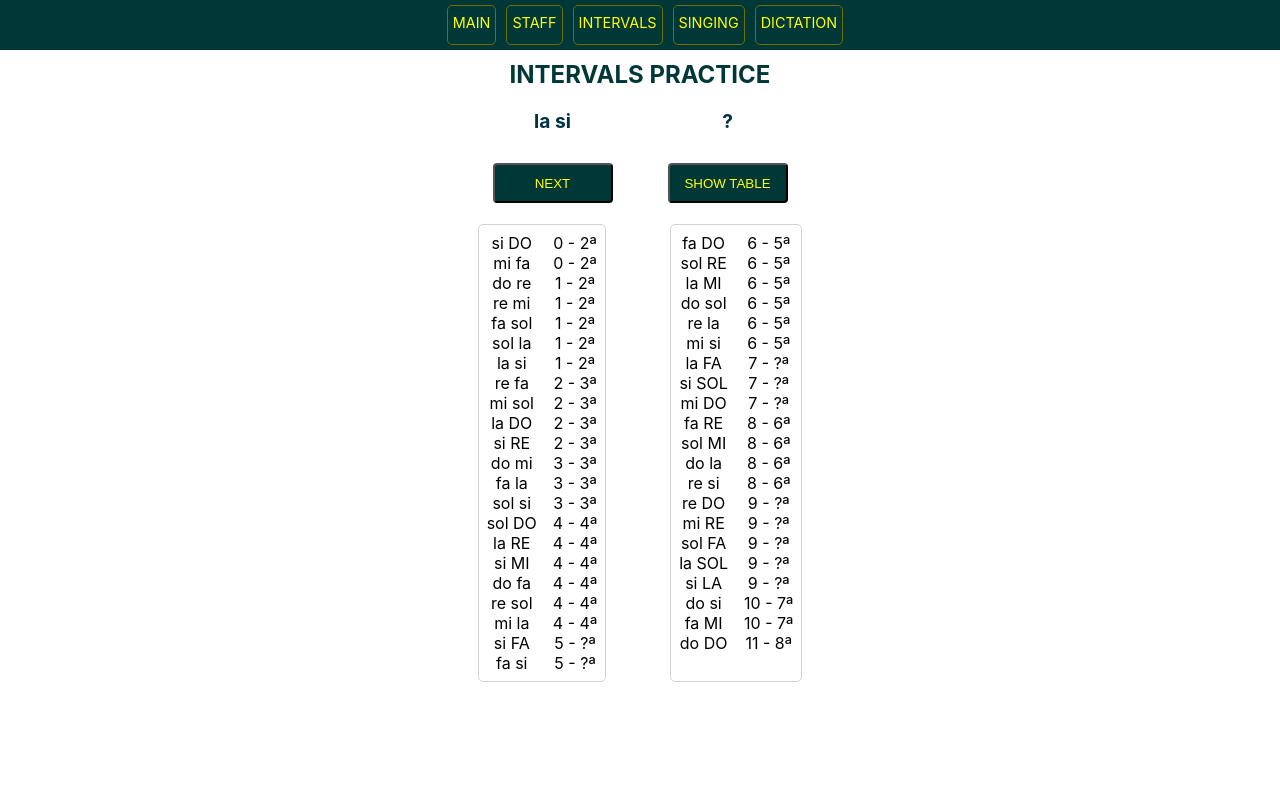
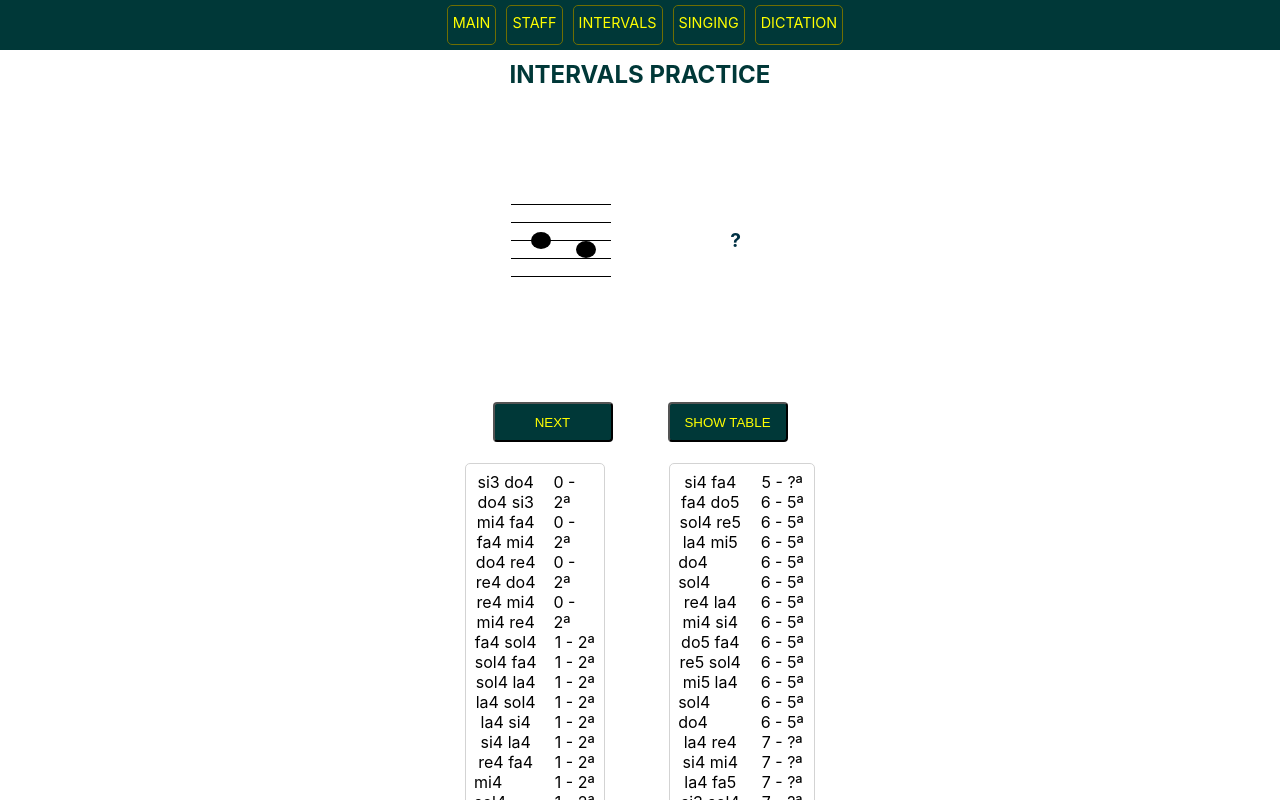
Before and after one commit to JosepConejero/music-training, a React (Create React App) app: page /intervals in a window 1280 px wide. Both pictures are taken after a click on the button "SHOW TABLE". Shown: the top 800 px of the page. Built offline with nearby package versions, Linux system fonts and the light colour scheme; the HTML template or start-up script is replaced by a standard one.

Commit message:
Added my-intervals lit element

```diff
--- /dev/null
+++ b/src/lit-elements/my-intervals.js
@@ -0,0 +1,265 @@
+import { LitElement, css, html } from "lit";
+
+export class MyIntervals extends LitElement {
+  static properties = {
+    clave: {},
+    /* nota1: { type: String, state: true, attribute: 'nota1' }, */
+    nota1: {},
+    nota2: {},
+  };
+
+  // Define scoped styles right with your component, in plain CSS
+  static styles = css`
+    :host {
+      --alto: 250px;
+      --ancho: 100px;
+      margin: 0;
+      padding: 0;
+    }
+
+    .container {
+      position: relative;
+      height: var(--alto);
+      width: var(--ancho);
+       /*border: 1px solid black; */
+      margin: 1em;
+    }
+
+    .linea {
+      position: absolute;
+      border-top: 0.1px solid black;
+      height: 0;
+    }
+
+    .linea-larga {
+      width: 100%;
+    }
+
+    .linea-corta1 {
+      width: 30%;
+      left: calc(50% - 35%);
+    }
+
+    .linea-corta2 {
+      width: 30%;
+      left: calc(50% + 10%);
+    }
+
+    .linea-visible {
+      visibility: visible;
+    }
+
+    .linea-oculta {
+      visibility: hidden;
+    }
+
+    .element1 {
+      top: 7.14285714285714%;
+    }
+    .element2 {
+      top: calc(7.14285714285714% * 2);
+    }
+    .element3 {
+      top: calc(7.14285714285714% * 3);
+    }
+    .element4 {
+      top: calc(7.14285714285714% * 4);
+    }
+    .element5 {
+      top: calc(7.14285714285714% * 5);
+    }
+    .element6 {
+      top: calc(7.14285714285714% * 6);
+    }
+    .element7 {
+      top: calc(7.14285714285714% * 7);
+    }
+    .element8 {
+      top: calc(7.14285714285714% * 8);
+    }
+    .element9 {
+      top: calc(7.14285714285714% * 9);
+    }
+    .element10 {
+      top: calc(7.14285714285714% * 10);
+    }
+    .element11 {
+      top: calc(7.14285714285714% * 11);
+    }
+    .element12 {
+      top: calc(7.14285714285714% * 12);
+    }
+    .element13 {
+      top: calc(7.14285714285714% * 13);
+    }
+
+    .nota1 {
+      position: absolute;
+      width: 20%;
+      height: calc(7.14% - 1px);
+      border-radius: 50% 50%;
+      background-color: black;
+      left: calc(50% - 30%);
+    }
+
+    .nota2 {
+      position: absolute;
+      width: 20%;
+      height: calc(7.14% - 1px);
+      border-radius: 50% 50%;
+      background-color: black;
+      left: calc(50% + 15%);
+    }
+
+    .sostenido1 {
+      position: absolute;
+      width: 20%;
+      height: calc(7.14% - 1px);
+      background-color: white;
+      border: 1px solid black;
+      left: calc(50% - 45%);
+      visibility: hidden;
+    }
+
+    .sostenido2 {
+      position: absolute;
+      width: 20%;
+      height: calc(7.14% - 1px);
+      background-color: white;
+      border: 1px solid black;
+      left: calc(50% + 5%);
+      visibility: hidden;
+    }
+
+    .la6 {
+      top: calc(0% + 1px);
+    }
+    .sol6 {
+      top: calc(7.14% - 3.57% + 1px);
+    }
+    .fa6 {
+      top: calc(7.14% + 1px);
+    }
+    .mi6 {
+      top: calc(14.28% - 3.57% + 1px);
+    }
+    .re6 {
+      top: calc(14.28% + 1px);
+    }
+    .do6 {
+      top: calc(21.42% - 3.57% + 1px);
+    }
+    .si5 {
+      top: calc(21.42% + 1px);
+    }
+    .la5 {
+      top: calc(28.57% - 3.57% + 1px);
+    }
+
+    .sol5 {
+      top: calc(28.57% + 1px);
+    }
+    .fa5 {
+      top: calc(35.71% - 3.57% + 1px);
+    }
+    .mi5 {
+      top: calc(35.71% + 1px);
+    }
+    .re5 {
+      top: calc(42.85% - 3.57% + 1px);
+    }
+    .do5 {
+      top: calc(42.85% + 1px);
+    }
+    .si4 {
+      top: calc(50% - 3.57% + 1px);
+    }
+    .la4 {
+      top: calc(50% + 1px);
+    }
+    .sol4 {
+      top: calc(57.14% - 3.57% + 1px);
+    }
+    .fa4 {
+      top: calc(57.14% + 1px);
+    }
+    .mi4 {
+      top: calc(64.28% - 3.57% + 1px);
+    }
+    .re4 {
+      top: calc(64.28% + 1px);
+    }
+
+    .do4 {
+      top: calc(71.42% - 3.57% + 1px);
+    }
+    .si3 {
+      top: calc(71.42% + 1px);
+    }
+    .la3 {
+      top: calc(78.57% - 3.57% + 1px);
+    }
+    .sol3 {
+      top: calc(78.57% + 1px);
+    }
+    .fa3 {
+      top: calc(85.71% - 3.57% + 1px);
+    }
+    .mi3 {
+      top: calc(85.71% + 1px);
+    }
+    .re3 {
+      top: calc(92.85% - 3.57% + 1px);
+    }
+    .do3 {
+      top: calc(92.85% + 1px);
+    }
+  `;
+
+  constructor() {
+    super();
+    // Declare reactive properties
+    //this.clave = '';
+    this.nota1 = "";
+    this.nota2 = '';
+  }
+
+  // Render the UI as a function of component state
+  render() {
+    return html`
+      <div class="container">
+        <div class="linea linea-corta1 element1 ${["sol6", "la6"].includes(this.nota1) ? "linea-visible" : "linea-oculta"}"></div>
+        <div class="linea linea-corta1 element2 ${["sol6", "la6", "mi6", "fa6"].includes(this.nota1) ? "linea-visible" : "linea-oculta"}"></div>
+        <div class="linea linea-corta1 element3 ${["sol6", "la6", "mi6", "fa6", "re6", "do6"].includes(this.nota1) ? "linea-visible" : "linea-oculta"}"></div>
+        <div class="linea linea-corta1 element4 ${["sol6", "la6", "mi6", "fa6", "re6", "do6", "la5", "si5"].includes(this.nota1) ? "linea-visible" : "linea-oculta"}"></div>
+
+        <div class="linea linea-corta2 element1 ${["sol6", "la6"].includes(this.nota2) ? "linea-visible" : "linea-oculta"}"></div>
+        <div class="linea linea-corta2 element2 ${["sol6", "la6", "mi6", "fa6"].includes(this.nota2) ? "linea-visible" : "linea-oculta"}"></div>
+        <div class="linea linea-corta2 element3 ${["sol6", "la6", "mi6", "fa6", "re6", "do6"].includes(this.nota2) ? "linea-visible" : "linea-oculta"}"></div>
+        <div class="linea linea-corta2 element4 ${["sol6", "la6", "mi6", "fa6", "re6", "do6", "la5", "si5"].includes(this.nota2) ? "linea-visible" : "linea-oculta"}"></div>
+
+        <div class="linea linea-larga element5"></div>
+        <div class="linea linea-larga element6"></div>
+        <div class="linea linea-larga element7"></div>
+        <div class="linea linea-larga element8"></div>
+        <div class="linea linea-larga element9"></div>
+
+        <div class="linea linea-corta1 element10 ${["do4", "si3", "la3", "sol3", "fa3", "mi3", "re3", "do3"].includes(this.nota1) ? "linea-visible" : "linea-oculta"}"></div>
+        <div class="linea linea-corta1 element11 ${["la3", "sol3", "fa3", "mi3", "re3", "do3"].includes(this.nota1) ? "linea-visible" : "linea-oculta"}"></div>
+        <div class="linea linea-corta1 element12 ${["fa3", "mi3", "re3", "do3"].includes(this.nota1) ? "linea-visible" : "linea-oculta"}"></div>
+        <div class="linea linea-corta1 element13 ${["re3", "do3"].includes(this.nota1) ? "linea-visible" : "linea-oculta"}"></div>
+
+        <div class="linea linea-corta2 element10 ${["do4", "si3", "la3", "sol3", "fa3", "mi3", "re3", "do3"].includes(this.nota2) ? "linea-visible" : "linea-oculta"}"></div>
+        <div class="linea linea-corta2 element11 ${["la3", "sol3", "fa3", "mi3", "re3", "do3"].includes(this.nota2) ? "linea-visible" : "linea-oculta"}"></div>
+        <div class="linea linea-corta2 element12 ${["fa3", "mi3", "re3", "do3"].includes(this.nota2) ? "linea-visible" : "linea-oculta"}"></div>
+        <div class="linea linea-corta2 element13 ${["re3", "do3"].includes(this.nota2) ? "linea-visible" : "linea-oculta"}"></div>
+
+        <div class="nota1 ${this.nota1}"></div>
+        <div class="nota2 ${this.nota2}"></div>
+        <div class="sostenido1 ${this.nota1}"></div>
+        <div class="sostenido2 ${this.nota2}"></div>
+      </div>
+    `;
+  }
+}
+customElements.define("my-intervals", MyIntervals);
--- a/src/pages/IntervalsPage.jsx
+++ b/src/pages/IntervalsPage.jsx
@@ -4,6 +4,7 @@ import { intervals } from "../pagesHelpers/intervals";
 import { uniqueKey } from "../helpers/uniqueKey";
 import { randomElementFromObject } from "../pagesHelpers/randomElementFromObject";
 import "./pages.css";
+import "../lit-elements/my-intervals"
 
 export const IntervalsPage = () => {
   const [pressedAnswerButton, setPressedAnswerButton] = useState(false);
@@ -32,10 +33,14 @@ export const IntervalsPage = () => {
 
         <div className="bloque-vertical">
           <div className="interval-view-container">
-            <div className="interval-view-ask-box">
+            {/*<div className="interval-view-ask-box">
               <p className="interval-view-ask-text" onClick={showAnswer}>
                 {currentInterval[0]}
               </p>
+            </div>*/}
+            <div onClick={showAnswer}>
+              <my-intervals nota1={currentInterval[0].split(" ")[0]} nota2={currentInterval[0].split(" ")[1]}></my-intervals>
+
             </div>
             <div className="interval-view-answer-box">
               <p className="interval-view-answer-text" onClick={showAnswer}>
@@ -59,12 +64,12 @@ export const IntervalsPage = () => {
 
           <div className={pressedShowTableButton ? "interval-table-container" : "hidden-interval-table-container"}>
             <div className="interval-table-box">
-              <div className="interval-table-column">{Object.entries(intervals).map((interval, index) => index < 22 && <span key={uniqueKey()}> {`${interval[0]}`}</span>)}</div>
-              <div className="interval-table-column">{Object.entries(intervals).map((interval, index) => index < 22 && <span key={uniqueKey()}> {`${interval[1]}`}</span>)}</div>
+              <div className="interval-table-column">{Object.entries(intervals).map((interval, index, intervals) => index < (intervals.length/2) && <span key={uniqueKey()}> {`${interval[0]}`}</span>)}</div>
+              <div className="interval-table-column">{Object.entries(intervals).map((interval, index, intervals) => index < (intervals.length/2) && <span key={uniqueKey()}> {`${interval[1]}`}</span>)}</div>
             </div>
             <div className="interval-table-box">
-              <div className="interval-table-column">{Object.entries(intervals).map((interval, index) => index >= 22 && <span key={uniqueKey()}> {`${interval[0]}`}</span>)}</div>
-              <div className="interval-table-column">{Object.entries(intervals).map((interval, index) => index >= 22 && <span key={uniqueKey()}> {`${interval[1]}`}</span>)}</div>
+              <div className="interval-table-column">{Object.entries(intervals).map((interval, index, intervals) => index >= (intervals.length/2) && <span key={uniqueKey()}> {`${interval[0]}`}</span>)}</div>
+              <div className="interval-table-column">{Object.entries(intervals).map((interval, index, intervals) => index >= (intervals.length/2) && <span key={uniqueKey()}> {`${interval[1]}`}</span>)}</div>
             </div>
           </div>
         </div>
--- a/src/pages/pages.css
+++ b/src/pages/pages.css
@@ -70,6 +70,7 @@
     display: flex;
     flex-direction: row;
     justify-content: space-around;
+    align-items: center;
     margin-bottom: 1em;
 }
 
--- a/src/pagesHelpers/intervals.js
+++ b/src/pagesHelpers/intervals.js
@@ -1,57 +1,100 @@
 export const intervals = {
   //hay 43
-  "si DO": "0 - 2ª",
-  "mi fa": "0 - 2ª",
+  "si3 do4": "0 - 2ª",
+  "do4 si3": "0 - 2ª",
+  "mi4 fa4": "0 - 2ª",
+  "fa4 mi4": "0 - 2ª",
   //
-  "do re": "1 - 2ª",
-  "re mi": "1 - 2ª",
-  "fa sol": "1 - 2ª",
-  "sol la": "1 - 2ª",
-  "la si": "1 - 2ª",
+  "do4 re4": "1 - 2ª",
+  "re4 do4": "1 - 2ª",
+  "re4 mi4": "1 - 2ª",
+  "mi4 re4": "1 - 2ª",
+  "fa4 sol4": "1 - 2ª",
+  "sol4 fa4": "1 - 2ª",
+  "sol4 la4": "1 - 2ª",
+  "la4 sol4": "1 - 2ª",
+  "la4 si4": "1 - 2ª",
+  "si4 la4": "1 - 2ª",
   //
-  "re fa": "2 - 3ª",
-  "mi sol": "2 - 3ª",
-  "la DO": "2 - 3ª",
-  "si RE": "2 - 3ª",
+  "re4 fa4": "2 - 3ª",
+  "mi4 sol4": "2 - 3ª",
+  "la4 do5": "2 - 3ª",
+  "si4 re5": "2 - 3ª",
+  "fa4 re4": "2 - 3ª",
+  "sol4 mi4": "2 - 3ª",
+  "do5 la4": "2 - 3ª",
+  "re5 si4": "2 - 3ª",
   //
-  "do mi": "3 - 3ª",
-  "fa la": "3 - 3ª",
-  "sol si": "3 - 3ª",
+  "do4 mi4": "3 - 3ª",
+  "fa4 la4": "3 - 3ª",
+  "sol4 si4": "3 - 3ª",
+  "mi4 do4": "3 - 3ª",
+  "la4 fa4": "3 - 3ª",
+  "si4 sol4": "3 - 3ª",
   //
-  "sol DO": "4 - 4ª",
-  "la RE": "4 - 4ª",
-  "si MI": "4 - 4ª",
-  "do fa": "4 - 4ª",
-  "re sol": "4 - 4ª",
-  "mi la": "4 - 4ª",
+  "sol4 do5": "4 - 4ª",
+  "la4 re5": "4 - 4ª",
+  "si4 mi5": "4 - 4ª",
+  "do4 fa4": "4 - 4ª",
+  "re4 sol4": "4 - 4ª",
+  "mi4 la4": "4 - 4ª",
+  "do5 sol4": "4 - 4ª",
+  "re5 la4": "4 - 4ª",
+  "mi5 si4": "4 - 4ª",
+  "fa4 do4": "4 - 4ª",
+  "sol4 re4": "4 - 4ª",
+  "la4 mi4": "4 - 4ª",
   //
-  "si FA": "5 - ?ª",
-  "fa si": "5 - ?ª",
+  "si3 fa4": "5 - ?ª",
+  "fa4 si4": "5 - ?ª",
+  "fa4 si3": "5 - ?ª",
+  "si4 fa4": "5 - ?ª",
   //
-  "fa DO": "6 - 5ª",
-  "sol RE": "6 - 5ª",
-  "la MI": "6 - 5ª",
-  "do sol": "6 - 5ª",
-  "re la": "6 - 5ª",
-  "mi si": "6 - 5ª",
+  "fa4 do5": "6 - 5ª",
+  "sol4 re5": "6 - 5ª",
+  "la4 mi5": "6 - 5ª",
+  "do4 sol4": "6 - 5ª",
+  "re4 la4": "6 - 5ª",
+  "mi4 si4": "6 - 5ª",
+  "do5 fa4": "6 - 5ª",
+  "re5 sol4": "6 - 5ª",
+  "mi5 la4": "6 - 5ª",
+  "sol4 do4": "6 - 5ª",
+  "la4 re4": "6 - 5ª",
+  "si4 mi4": "6 - 5ª",
   //
-  "la FA": "7 - ?ª",
-  "si SOL": "7 - ?ª",
-  "mi DO": "7 - ?ª",
+  "la4 fa5": "7 - ?ª",
+  "si3 sol4": "7 - ?ª",
+  "mi4 do5": "7 - ?ª",
+  "fa5 la4": "7 - ?ª",
+  "sol4 si3": "7 - ?ª",
+  "do5 mi4": "7 - ?ª",
   //
-  "fa RE": "8 - 6ª",
-  "sol MI": "8 - 6ª",
-  "do la": "8 - 6ª",
-  "re si": "8 - 6ª",
+  "fa4 re5": "8 - 6ª",
+  "sol4 mi5": "8 - 6ª",
+  "do4 la4": "8 - 6ª",
+  "re4 si4": "8 - 6ª",
+  "re5 fa4": "8 - 6ª",
+  "mi5 sol4": "8 - 6ª",
+  "la4 do4": "8 - 6ª",
+  "si4 re4": "8 - 6ª",
   //
-  "re DO": "9 - ?ª",
-  "mi RE": "9 - ?ª",
-  "sol FA": "9 - ?ª",
-  "la SOL": "9 - ?ª",
-  "si LA": "9 - ?ª",
+  "re4 do5": "9 - ?ª",
+  "mi4 re5": "9 - ?ª",
+  "sol4 fa5": "9 - ?ª",
+  "la4 sol5": "9 - ?ª",
+  "si3 la4": "9 - ?ª",
+  "do5 re4": "9 - ?ª",
+  "re5 mi4": "9 - ?ª",
+  "fa5 sol4": "9 - ?ª",
+  "sol5 la4": "9 - ?ª",
+  "la4 si3": "9 - ?ª",
   //
-  "do si": "10 - 7ª",
-  "fa MI": "10 - 7ª",
+  "do4 si4": "10 - 7ª",
+  "fa4 mi5": "10 - 7ª",
+  "si4 do4": "10 - 7ª",
+  "mi5 fa4": "10 - 7ª",
   //
-  "do DO": "11 - 8ª",
+  "do4 do5": "11 - 8ª",
+  "do5 do4": "11 - 8ª",
 };
```
